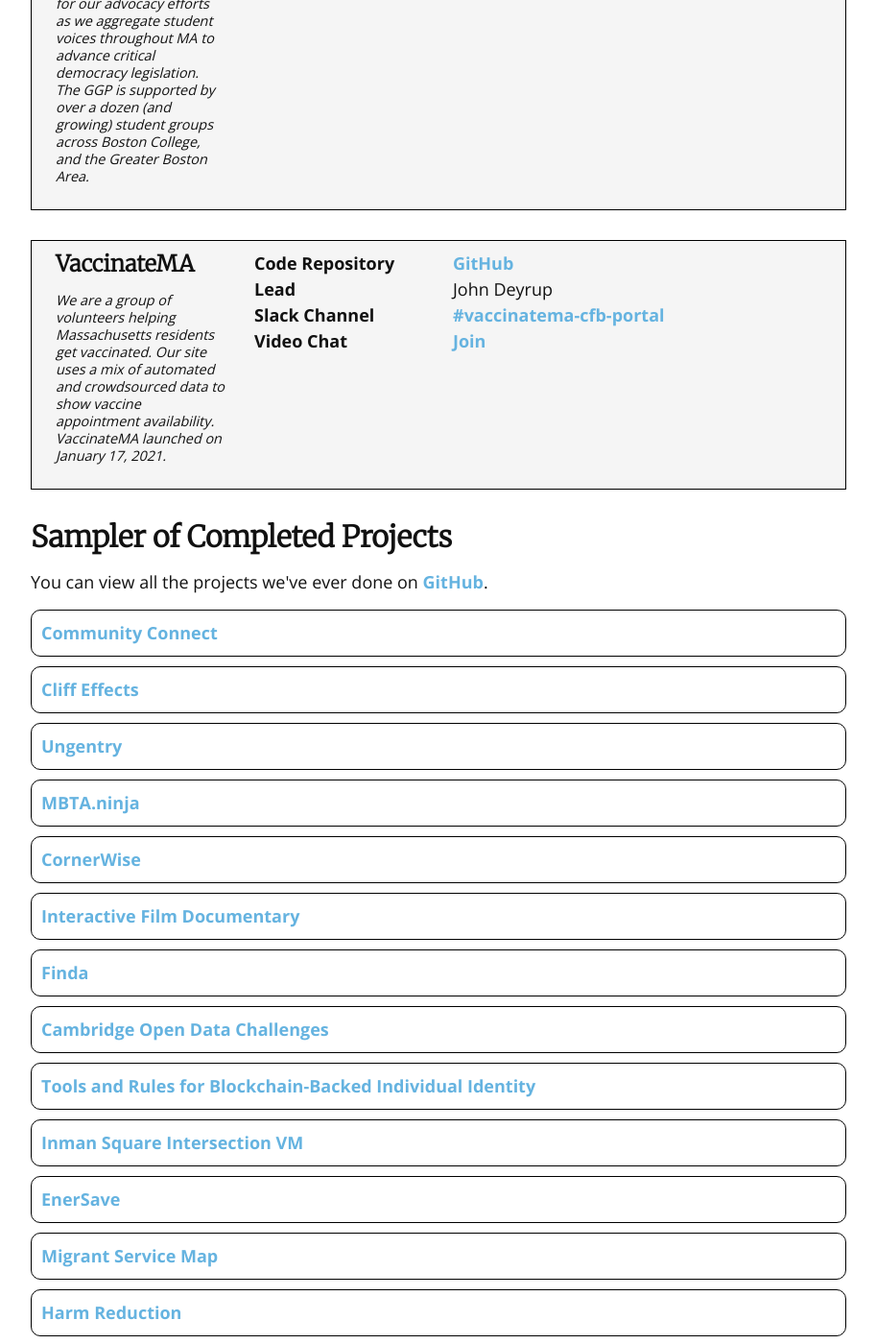
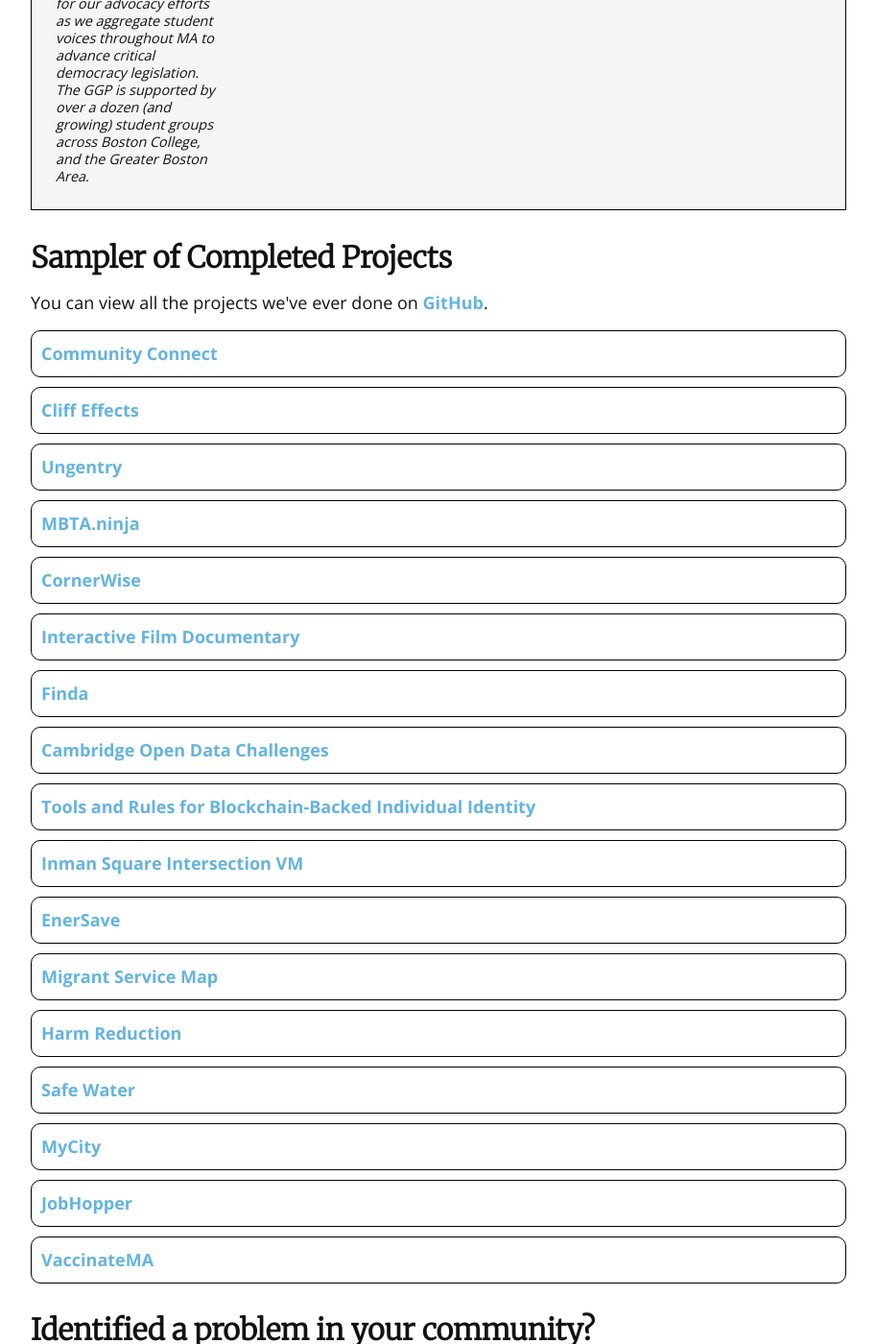
Before and after one commit to codeforboston/codeforboston.org, a Jekyll site: the page built from projects.html, in a window 1280 px wide and 1400 px high, scrolled down 2430 px. Shown: the whole window at 96% size, without its empty margins (183-1096 px from the left). Built offline with Jekyll 4.4.1, drawn with Linux system fonts in a browser that asks for light colours; nearby versions of some CDN libraries; some of the changed lines change nothing that is shown.

Commit message:
Move VaccinateMA to Inactive
* Move VaccinateMA to inactive status.
* Unlink BostonInfo from Mattapan Mapping (oops)

```diff
--- a/_data/projects/active.yml
+++ b/_data/projects/active.yml
@@ -2,7 +2,6 @@
   elevatorPitch: >
     The Mattapan Mapping Project is a community-based initiative to collect and share resident stories alongside quantitative and spatial data about how Mattapan is changing on a single open-source online platform. The goal is to provide information all in one place to empower residents to take civic action and advocate for equitable policy.
   repository: https://github.com/codeforboston/mattapan-mapping
-  url: https://www.amazon.com/City-of-Boston-Info/dp/B0843RR29K
   partner:
     - name: Powerful Pathways
       url: https://powerfulpathways.org
@@ -91,12 +90,3 @@
   lead: Matt Victor
   slackChannel: ggp-advocacy-map
   hangoutsSlug: advocacymaps
-- name: VaccinateMA
-  elevatorPitch: >
-    We are a group of volunteers helping Massachusetts residents get vaccinated.
-    Our site uses a mix of automated and crowdsourced data to show vaccine
-    appointment availability. VaccinateMA launched on January 17, 2021.
-  repository: https://github.com/codeforboston/vaccinatema
-  lead: John Deyrup
-  slackChannel: vaccinatema-cfb-portal
-  hangoutsSlug: vaccinatema
--- a/_data/projects/inactive.yml
+++ b/_data/projects/inactive.yml
@@ -119,3 +119,12 @@
   lead: Annie LaCourt
   slackChannel: jobhopper
   hangoutsSlug: jobhopper
+- name: VaccinateMA
+  elevatorPitch: >
+    We are a group of volunteers helping Massachusetts residents get vaccinated.
+    Our site uses a mix of automated and crowdsourced data to show vaccine
+    appointment availability. VaccinateMA launched on January 17, 2021.
+  repository: https://github.com/codeforboston/vaccinatema
+  lead: John Deyrup
+  slackChannel: vaccinatema-cfb-portal
+  hangoutsSlug: vaccinatema
```
